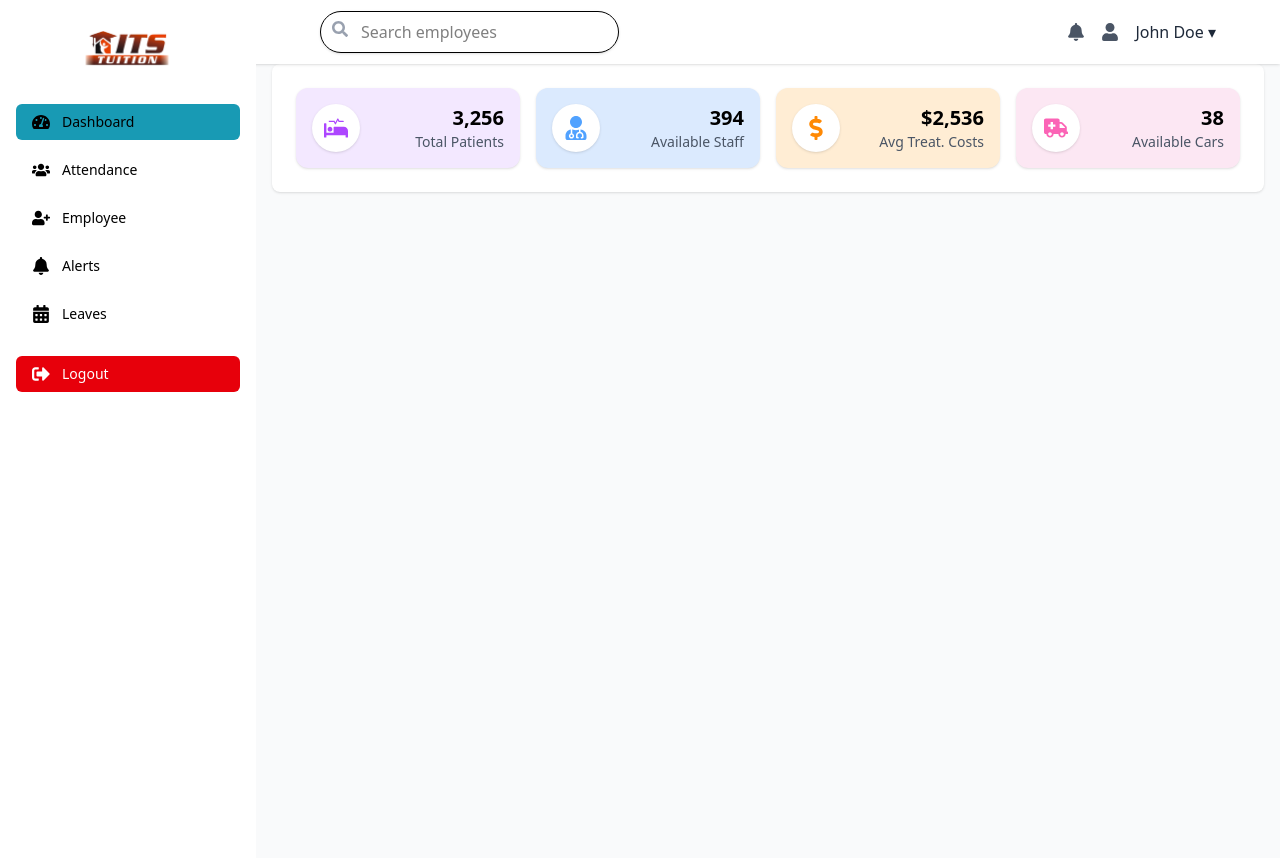
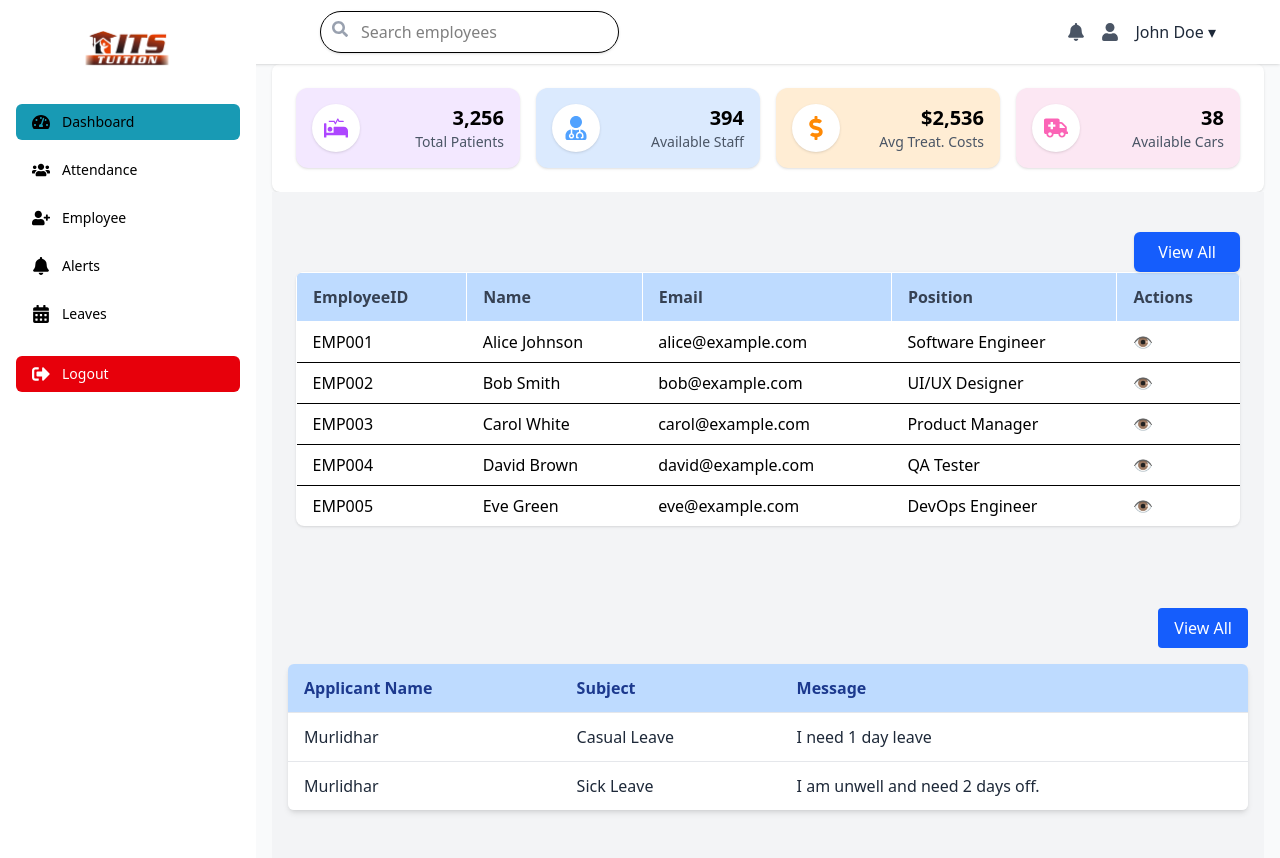
Before and after one commit to MUDLIARADITYA/tryidolerp, a React (Vite) app: page /dashboard in a window 1280 px wide. Shown: the top 858 px of the page. Built offline with nearby package versions, Linux system fonts and the light colour scheme.

Commit message:
improve dashboard

```diff
--- /dev/null
+++ b/src/Pages/Admin/Dashboadleaves.jsx
@@ -0,0 +1,58 @@
+import React, { useState } from "react";
+import { useNavigate } from "react-router-dom";
+
+const Leaves = () => {
+  const navigate = useNavigate();
+
+  const [leaves] = useState([
+    {
+      id: 1,
+      name: "Murlidhar",
+      subject: "Casual Leave",
+      message: "I need 1 day leave",
+    },
+    {
+      id: 2,
+      name: "Murlidhar",
+      subject: "Sick Leave",
+      message: "I am unwell and need 2 days off.",
+    },
+  ]);
+
+  return (
+    <div className="p-4">
+      {/* View All Button */}
+      <div className="flex justify-end mb-4">
+        <button
+          onClick={() => navigate("/leaves")}
+          className="bg-blue-600 text-white px-4 py-2 rounded hover:bg-blue-700 transition"
+        >
+          View All
+        </button>
+      </div>
+
+      <div className="overflow-x-auto rounded-md shadow-md">
+        <table className="min-w-full table-auto border-collapse">
+          <thead className="bg-blue-200 text-blue-900 font-bold">
+            <tr>
+              <th className="px-4 py-3 text-left">Applicant Name</th>
+              <th className="px-4 py-3 text-left">Subject</th>
+              <th className="px-4 py-3 text-left">Message</th>
+            </tr>
+          </thead>
+          <tbody className="bg-white text-gray-800">
+            {leaves.map((leave) => (
+              <tr key={leave.id} className="border-t border-gray-200">
+                <td className="px-4 py-3">{leave.name}</td>
+                <td className="px-4 py-3 capitalize">{leave.subject}</td>
+                <td className="px-4 py-3">{leave.message}</td>
+              </tr>
+            ))}
+          </tbody>
+        </table>
+      </div>
+    </div>
+  );
+};
+
+export default Leaves;
--- a/src/Pages/Admin/Dashboard.jsx
+++ b/src/Pages/Admin/Dashboard.jsx
@@ -2,6 +2,10 @@ import React from "react";
 import Sidebar from "../../Component/Sidebar";
 import Navbar from "../../Component/Navbar";
 import { FaProcedures, FaUserMd, FaDollarSign, FaAmbulance } from 'react-icons/fa';
+import AddUser from "./Adduser";
+import Leaves from "./Leaves";
+import Dashboarduser from "./Dashboarduser";
+import Dashboadleaves from "./Dashboadleaves";
 
 const cardData = [
   {
@@ -67,6 +71,17 @@ const Dashboard = () => {
             ))}
           </div>
         </div>
+        <div className="bg-amber-300 h-[100vh]">
+          <div className="h-[50vh]">
+            <Dashboarduser/>
+
+          </div>
+
+          <div className=" h-[50vh]">
+            <Dashboadleaves/>
+          </div>
+        </div>
+
 
       </div>
 
--- /dev/null
+++ b/src/Pages/Admin/Dashboarduser.jsx
@@ -0,0 +1,131 @@
+import React, { useState, useEffect } from 'react';
+import { useNavigate } from 'react-router-dom';
+
+const Dashboarduser = () => {
+  const navigate = useNavigate();
+  const [users, setUsers] = useState([]);
+  const [viewUser, setViewUser] = useState(null);
+
+  // Simulated data for 5 employees
+  const mockEmployees = [
+    {
+      employeeID: 'EMP001',
+      fullName: 'Alice Johnson',
+      email: 'alice@example.com',
+      position: 'Software Engineer',
+      userType: 'User'
+    },
+    {
+      employeeID: 'EMP002',
+      fullName: 'Bob Smith',
+      email: 'bob@example.com',
+      position: 'UI/UX Designer',
+      userType: 'User'
+    },
+    {
+      employeeID: 'EMP003',
+      fullName: 'Carol White',
+      email: 'carol@example.com',
+      position: 'Product Manager',
+      userType: 'Admin'
+    },
+    {
+      employeeID: 'EMP004',
+      fullName: 'David Brown',
+      email: 'david@example.com',
+      position: 'QA Tester',
+      userType: 'User'
+    },
+    {
+      employeeID: 'EMP005',
+      fullName: 'Eve Green',
+      email: 'eve@example.com',
+      position: 'DevOps Engineer',
+      userType: 'Admin'
+    }
+  ];
+
+  useEffect(() => {
+    // Load mock data into state
+    setUsers(mockEmployees);
+  }, []);
+
+  const handleView = (user) => setViewUser(user);
+  const handleEdit = (index) => {};
+  const handleDelete = (index) => {};
+
+  return (
+    <div className="p-6 bg-gray-100 min-h-screen">
+      {/* Table */}
+          {/* View All Button */}
+      <div className="flex justify-end mt-4">
+        <button
+          className="bg-blue-600 text-white px-6 py-2 rounded-md shadow hover:bg-blue-700 transition"
+          onClick={() => navigate('/add-user')}
+        >
+          View All
+        </button>
+      </div>
+      <div className="bg-white rounded-lg shadow overflow-x-auto">
+        <table className="min-w-full">
+          <thead>
+            <tr className="bg-blue-200 text-gray-700">
+              <th className="px-4 py-3 text-left border border-white">EmployeeID</th>
+              <th className="px-4 py-3 text-left border border-white">Name</th>
+              <th className="px-4 py-3 text-left border border-white">Email</th>
+              <th className="px-4 py-3 text-left border border-white">Position</th>
+              <th className="px-4 py-3 text-left border border-white">Actions</th>
+            </tr>
+          </thead>
+          <tbody>
+            {users.length === 0 ? (
+              <tr>
+                <td colSpan="5" className="text-center py-6 text-gray-400">No employee data available.</td>
+              </tr>
+            ) : (
+              users.map((user, index) => (
+                <tr key={index} className="border-t">
+                  <td className="px-4 py-2">{user.employeeID}</td>
+                  <td className="px-4 py-2">{user.fullName}</td>
+                  <td className="px-4 py-2">{user.email}</td>
+                  <td className="px-4 py-2">{user.position}</td>
+                  <td className="px-4 py-2 flex gap-3">
+                    <button onClick={() => handleView(user)} title="View">👁</button>
+                    {/* <button onClick={() => handleEdit(index)} title="Edit">✏️</button>
+                    <button onClick={() => handleDelete(index)} title="Delete">🗑</button> */}
+                  </td>
+                </tr>
+              ))
+            )}
+          </tbody>
+        </table>
+      </div>
+
+
+
+      {/* View Modal */}
+      {viewUser && (
+        <div className="fixed inset-0 bg-black bg-opacity-40 flex items-center justify-center z-50">
+          <div className="bg-white p-6 rounded-lg w-96">
+            <h2 className="text-xl font-semibold mb-4">Employee Details</h2>
+            <p><strong>Name:</strong> {viewUser.fullName}</p>
+            <p><strong>Email:</strong> {viewUser.email}</p>
+            <p><strong>Employee ID:</strong> {viewUser.employeeID}</p>
+            <p><strong>Position:</strong> {viewUser.position}</p>
+            <p><strong>User Type:</strong> {viewUser.userType}</p>
+            <div className="text-right mt-4">
+              <button
+                className="bg-red-500 text-white px-4 py-1 rounded hover:bg-red-600"
+                onClick={() => setViewUser(null)}
+              >
+                Close
+              </button>
+            </div>
+          </div>
+        </div>
+      )}
+    </div>
+  );
+};
+
+export default Dashboarduser;
```
Also changed, not shown: 1 other file (tests, documents, lock files or other folders).
